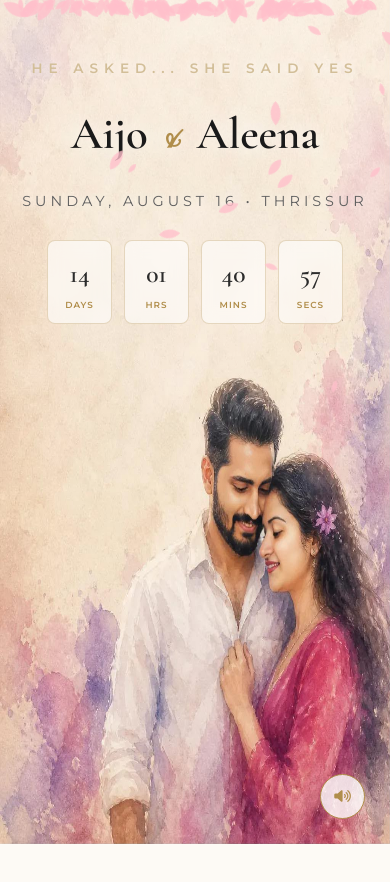
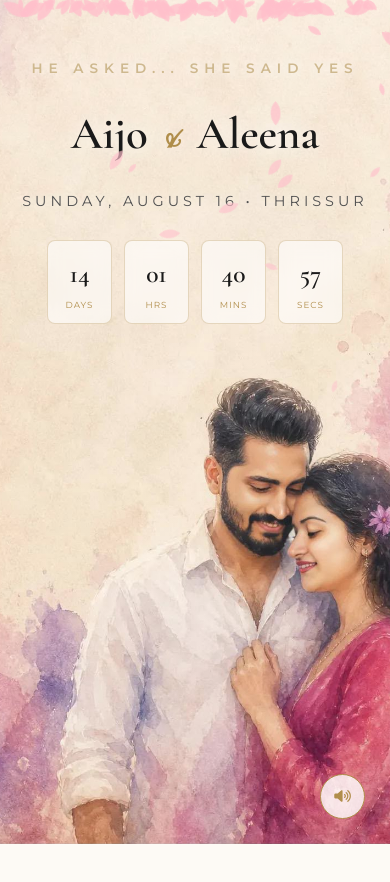
Before and after one commit to AVINKOKKENJOY/Engagement-invitaion-AIJO, a plain HTML site: page index.html in a window 390 px wide. Both pictures are taken after a click on the button "OPEN INVITATION". Shown: the top 882 px of the page. Drawn offline with nearby package versions, Linux system fonts and the light colour scheme.

Commit message:
background down

```diff
--- a/index.html
+++ b/index.html
@@ -37,7 +37,7 @@
         <source src="music.mp3" type="audio/mpeg">
     </audio>
 
-    <!-- 1. HERO SECTION (STRETCHED BACKGROUND) -->
+    <!-- 1. HERO SECTION (PHOTO MOVED DOWN) -->
     <header class="hero">
         <div class="hero-overlay-gradient"></div>
         <div class="hero-content" data-aos="fade-down">
@@ -77,28 +77,22 @@
         </div>
     </section>
 
-    <!-- 3. FAMILY SECTION (Sequential Order) -->
+    <!-- 3. FAMILY SECTION -->
     <section class="section-padding white-bg">
         <div class="container" data-aos="fade-up">
             <h2 class="script larger gold-text">The Families</h2>
 
             <div class="family-sequence-box">
-                <!-- 1. Bride's Parents -->
                 <div class="family-unit" data-aos="fade-up">
                     <p class="relationship-label">Daughter of</p>
                     <h4 class="parent-names">Joseph P.A & Jolly Joseph</h4>
                     <p class="house-name">Pulikkottil Padipurakkal House</p>
                 </div>
 
-                <!-- 2. Bride's Name -->
                 <h2 class="serif-name-large" data-aos="zoom-in">Aleena P Joseph</h2>
-
                 <div class="script gold-text amp-divider">&</div>
-
-                <!-- 3. Groom's Name -->
                 <h2 class="serif-name-large" data-aos="zoom-in">Aijo K Johny</h2>
 
-                <!-- 4. Groom's Parents -->
                 <div class="family-unit" data-aos="fade-up">
                     <p class="relationship-label">Son of</p>
                     <h4 class="parent-names">Johny K.G & Rosilin Johny</h4>
@@ -132,14 +126,11 @@
         </div>
     </section>
 
-    <!-- 5. MAP SECTION WITH YOUR SPECIFIC PIN -->
+    <!-- 5. MAP SECTION WITH PIN -->
     <section class="section-padding white-bg">
         <div class="container" data-aos="fade-up">
             <h2 class="script larger gold-text" style="margin-bottom: 20px;">The Venue</h2>
-            <p class="serif-italic" style="margin-bottom: 30px;">Bright Plaza Auditorium, Akkaranagar, Ollur</p>
-
             <div class="map-container-refined">
-                <!-- YOUR PROVIDED GOOGLE MAPS IFRAME -->
                 <iframe
                     src="https://www.google.com/maps/embed?pb=!1m18!1m12!1m3!1d3923.2956910839994!2d76.25113809999999!3d10.4773402!2m3!1f0!2f0!3f0!3m2!1i1024!2i768!4f13.1!3m3!1m2!1s0x3ba7f1b9bcee65a7%3A0xab35fe0c90ba3f7c!2sBright%20Plaza%20Auditorium!5e0!3m2!1sen!2sin!4v1785661863040!5m2!1sen!2sin"
                     width="100%"
@@ -147,13 +138,13 @@
                     style="border:0;"
                     allowfullscreen=""
                     loading="lazy"
-                    referrerpolicy="strict-origin-when-cross-origin">
+                    referrerpolicy="no-referrer-when-downgrade">
                 </iframe>
             </div>
 
             <div style="margin-top: 30px;">
                 <a href="https://maps.app.goo.gl/oTAtVTCcktGyvRYx7" target="_blank" class="gold-btn-outline">
-                    <i class="fa-solid fa-location-arrow"></i> Get Directions
+                    <i class="fa-solid fa-location-dot"></i> Get Directions
                 </a>
             </div>
         </div>
@@ -161,6 +152,7 @@
 
     <footer>
         <p class="footer-sign">Aijo & Aleena • 2026</p>
+        <p class="hashtag">#AijoAndAleenaForever</p>
     </footer>
 
     <script src="https://unpkg.com/aos@next/dist/aos.js"></script>
--- a/style.css
+++ b/style.css
@@ -21,7 +21,6 @@ html, body {
 @keyframes fall {
     0% { transform: translateY(-10vh) translateX(0) rotate(0deg); opacity: 0; }
     10% { opacity: 0.8; }
-    90% { opacity: 0.8; }
     100% { transform: translateY(110vh) translateX(150px) rotate(720deg); opacity: 0; }
 }
 
@@ -34,18 +33,22 @@ html, body {
     align-items: center; justify-content: center; transition: 0.3s;
 }
 
-/* HERO SECTION - FULL STRETCHED BACKGROUND */
+/* HERO SECTION - PHOTO MOVED DOWN */
 .hero {
     height: 100vh;
     background: url('background.jpg') no-repeat;
+    /* This 'center 15%' moves the image slightly lower than 'center top' */
+    background-position: center 15%;
     background-size: 100% 100%;
+    background-attachment: fixed;
     display: flex; flex-direction: column; align-items: center; justify-content: flex-start;
     position: relative; color: #1a1a1a; padding-top: 8vh;
 }
 
+/* Gradient fade to make top text pop without hiding the watercolor textures */
 .hero-overlay-gradient {
     position: absolute; inset: 0;
-    background: linear-gradient(to bottom, rgba(255, 255, 255, 0.5) 0%, transparent 60%);
+    background: linear-gradient(to bottom, rgba(255, 255, 255, 0.45) 0%, rgba(255, 255, 255, 0.1) 40%, transparent 100%);
     pointer-events: none;
 }
 
@@ -67,8 +70,8 @@ html, body {
     background: rgba(255, 255, 255, 0.6); backdrop-filter: blur(8px);
     border: 1px solid rgba(176, 141, 74, 0.3); border-radius: 8px;
 }
-.time-box span { font-size: 1.6rem; font-weight: 600; display: block; font-family: 'Cormorant Garamond', serif; color: var(--dark); }
-.time-box p { font-size: 0.55rem; text-transform: uppercase; letter-spacing: 1px; margin: 0; font-weight: 600; color: var(--gold); }
+.time-box span { font-size: 1.6rem; font-weight: 600; display: block; font-family: 'Cormorant Garamond', serif; }
+.time-box p { font-size: 0.55rem; text-transform: uppercase; letter-spacing: 1px; margin: 0; color: var(--gold); }
 
 /* UI ELEMENTS */
 .script { font-family: 'Pinyon Script', cursive; }
@@ -88,14 +91,12 @@ html, body {
 .house-name { font-family: 'Montserrat', sans-serif; font-size: 0.9rem; color: #888; text-transform: uppercase; margin-top: 5px; }
 .amp-divider { font-size: 3rem; margin: 5px 0; opacity: 0.8; }
 
-/* EVENT INFO */
 .event-info-card { background: white; display: flex; justify-content: space-around; padding: 60px 20px; border: 1px solid #eee; border-radius: 8px; box-shadow: 0 15px 40px rgba(0,0,0,0.03); }
 .event-item { flex: 1; padding: 0 20px; }
 .border-side { border-left: 1px solid #eee; }
 .gold-icon-large { font-size: 2rem; color: var(--gold); margin-bottom: 20px; }
 .event-label { font-family: 'Cormorant Garamond', serif; letter-spacing: 2px; font-size: 1.2rem; font-weight: 600; text-transform: uppercase; }
 
-/* MAP */
 .map-container-refined { max-width: 900px; margin: 0 auto; border: 1px solid #eee; padding: 10px; background: white; border-radius: 8px; box-shadow: 0 15px 40px rgba(0,0,0,0.03); overflow: hidden; }
 .map-container-refined iframe { border-radius: 4px; display: block; filter: grayscale(10%) contrast(105%); }
 
@@ -110,7 +111,7 @@ html, body {
 footer { padding: 100px; border-top: 1px solid #eee; }
 
 @media (max-width: 768px) {
-    .hero { background-attachment: scroll; padding-top: 5vh; }
+    .hero { background-attachment: scroll; background-size: cover; padding-top: 5vh; }
     .main-title { font-size: 2.8rem; }
     .event-info-card { flex-direction: column; gap: 40px; }
     .border-side { border-left: none; border-top: 1px solid #eee; padding-top: 40px; }
```
